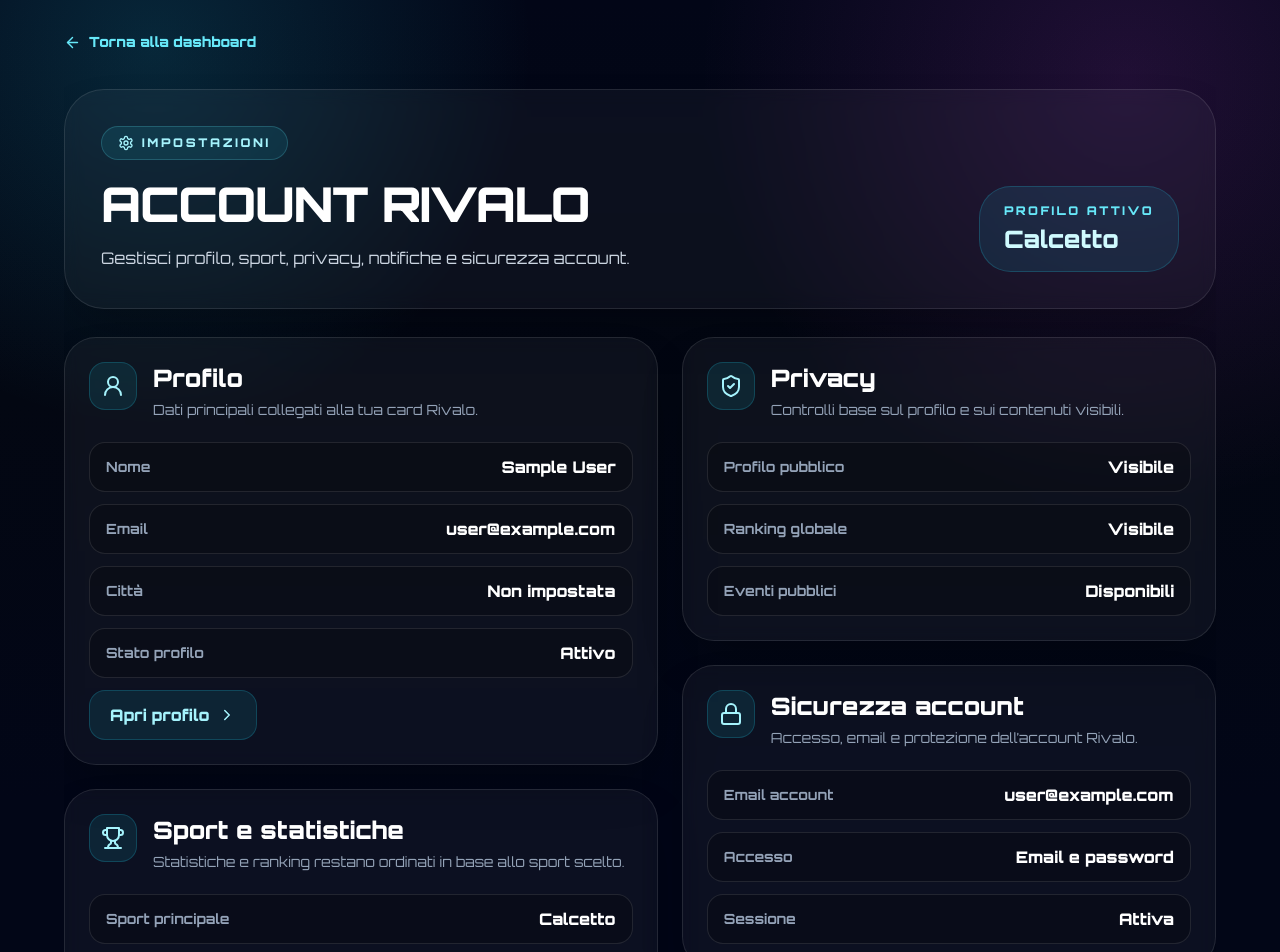
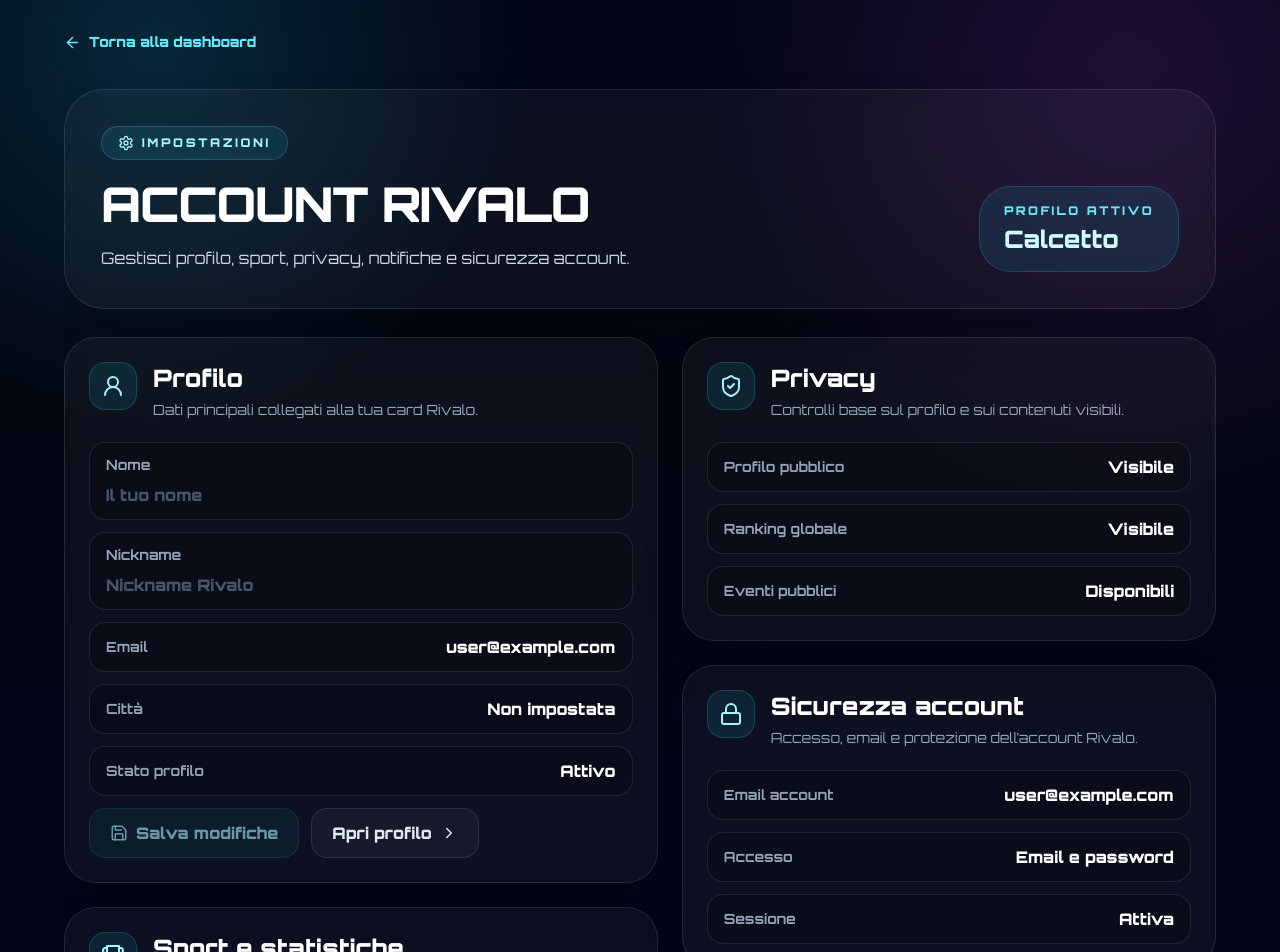
Before and after one commit to RivaloApp/rivalo-app, a Next.js app: page /settings in a window 1280 px wide. Shown: the top 952 px of the page. Built offline with nearby package versions, Linux system fonts and the light colour scheme; no server answers; the database is empty; sample sign-in values are in the browser's storage.

Commit message:
Aggiunge modifica nome e nickname nelle impostazioni

```diff
--- a/app/settings/page.tsx
+++ b/app/settings/page.tsx
@@ -8,6 +8,7 @@ import {
   Bell,
   ChevronRight,
   Lock,
+  Save,
   Settings,
   ShieldCheck,
   Trash2,
@@ -86,6 +87,9 @@ export default function SettingsPage() {
   const [message, setMessage] = useState("");
   const [deleteConfirmText, setDeleteConfirmText] = useState("");
   const [requestingDeletion, setRequestingDeletion] = useState(false);
+  const [profileName, setProfileName] = useState("");
+  const [profileNickname, setProfileNickname] = useState("");
+  const [savingProfile, setSavingProfile] = useState(false);
 
   useEffect(() => {
     const unsubscribe = onAuthStateChanged(auth, async (currentUser) => {
@@ -100,7 +104,11 @@ export default function SettingsPage() {
         const snap = await getDoc(doc(db, "users", currentUser.uid));
 
         if (snap.exists()) {
-          setProfile(snap.data() as UserProfile);
+          const data = snap.data() as UserProfile;
+
+          setProfile(data);
+          setProfileName(data.name || "");
+          setProfileNickname(data.nickname || "");
         }
       } finally {
         setLoading(false);
@@ -113,6 +121,13 @@ export default function SettingsPage() {
   const displayName =
     profile?.name || profile?.nickname || user?.displayName || "Rivalo Player";
 
+  const cleanProfileName = profileName.trim();
+  const cleanProfileNickname = profileNickname.trim();
+
+  const profileEditDirty =
+    cleanProfileName !== (profile?.name || "").trim() ||
+    cleanProfileNickname !== (profile?.nickname || "").trim();
+
   const sport = profile?.mainSport || profile?.sport || "calcetto";
   const city = profile?.city || "Non impostata";
   const email = user?.email || "Email non disponibile";
@@ -124,6 +139,47 @@ export default function SettingsPage() {
   const mvp = profile?.mvp ?? 0;
   const deletionActive = isDeletionActive(profile);
   const deletionDate = formatDeletionDate(profile?.deletionRequestedAt);
+
+  async function saveProfileIdentity() {
+    if (!user || deletionActive) return;
+
+    const nextName = cleanProfileName;
+    const nextNickname = cleanProfileNickname;
+
+    if (nextName.length < 2) {
+      setMessage("Inserisci un nome di almeno 2 caratteri.");
+      return;
+    }
+
+    if (nextNickname.length < 2) {
+      setMessage("Inserisci un nickname di almeno 2 caratteri.");
+      return;
+    }
+
+    setSavingProfile(true);
+    setMessage("");
+
+    try {
+      await updateDoc(doc(db, "users", user.uid), {
+        name: nextName,
+        nickname: nextNickname,
+        updatedAt: serverTimestamp(),
+      });
+
+      setProfile((current) => ({
+        ...(current || {}),
+        name: nextName,
+        nickname: nextNickname,
+      }));
+
+      setMessage("Profilo aggiornato.");
+    } catch (error) {
+      console.error(error);
+      setMessage("Errore durante il salvataggio del profilo.");
+    } finally {
+      setSavingProfile(false);
+    }
+  }
 
   async function requestAccountDeletion() {
     if (!user) return;
@@ -247,7 +303,22 @@ export default function SettingsPage() {
               title="Profilo"
               text="Dati principali collegati alla tua card Rivalo."
             >
-              <InfoRow label="Nome" value={displayName} />
+              <EditableField
+                label="Nome"
+                value={profileName}
+                placeholder="Il tuo nome"
+                disabled={deletionActive || savingProfile}
+                onChange={setProfileName}
+              />
+
+              <EditableField
+                label="Nickname"
+                value={profileNickname}
+                placeholder="Nickname Rivalo"
+                disabled={deletionActive || savingProfile}
+                onChange={setProfileNickname}
+              />
+
               <InfoRow label="Email" value={email} />
               <InfoRow label="Città" value={city} />
               <InfoRow
@@ -260,13 +331,30 @@ export default function SettingsPage() {
                   Le modifiche del profilo sono bloccate.
                 </div>
               ) : (
+                <div className="mt-5 flex flex-col gap-3 sm:flex-row">
+                  <button
+                    type="button"
+                    onClick={saveProfileIdentity}
+                    disabled={
+                      savingProfile ||
+                      !profileEditDirty ||
+                      cleanProfileName.length < 2 ||
+                      cleanProfileNickname.length < 2
+                    }
+                    className="inline-flex items-center justify-center gap-2 rounded-2xl border border-cyan-400/20 bg-cyan-400/10 px-5 py-3 font-black text-cyan-200 transition hover:bg-cyan-400/20 disabled:opacity-60"
+                  >
+                    <Save size={18} />
+                    {savingProfile ? "Salvataggio..." : "Salva modifiche"}
+                  </button>
+
                   <Link
                     href="/profile"
-                  className="mt-5 inline-flex items-center gap-2 rounded-2xl border border-cyan-400/20 bg-cyan-400/10 px-5 py-3 font-black text-cyan-200 transition hover:bg-cyan-400/20"
+                    className="inline-flex items-center justify-center gap-2 rounded-2xl border border-white/10 bg-white/[.04] px-5 py-3 font-black text-slate-200 transition hover:border-cyan-400/30 hover:bg-cyan-400/10"
                   >
                     Apri profilo
                     <ChevronRight size={18} />
                   </Link>
+                </div>
               )}
             </SettingsCard>
 
@@ -454,6 +542,37 @@ function SettingsCard({
   );
 }
 
+function EditableField({
+  label,
+  value,
+  placeholder,
+  disabled,
+  onChange,
+}: {
+  label: string;
+  value: string;
+  placeholder: string;
+  disabled?: boolean;
+  onChange: (value: string) => void;
+}) {
+  return (
+    <label className="block min-w-0 rounded-2xl border border-white/10 bg-black/20 px-4 py-3">
+      <span className="mb-2 block break-words text-sm font-bold text-slate-400">
+        {label}
+      </span>
+
+      <input
+        value={value}
+        onChange={(event) => onChange(event.target.value)}
+        placeholder={placeholder}
+        disabled={disabled}
+        maxLength={32}
+        className="w-full bg-transparent font-black text-white outline-none placeholder:text-slate-600 disabled:opacity-60"
+      />
+    </label>
+  );
+}
+
 function InfoRow({ label, value }: { label: string; value: string }) {
   return (
     <div className="flex min-w-0 flex-col gap-1 rounded-2xl border border-white/10 bg-black/20 px-4 py-3 sm:flex-row sm:items-center sm:justify-between sm:gap-4">
```
Lines whose indentation alone changed are shown as unchanged.
